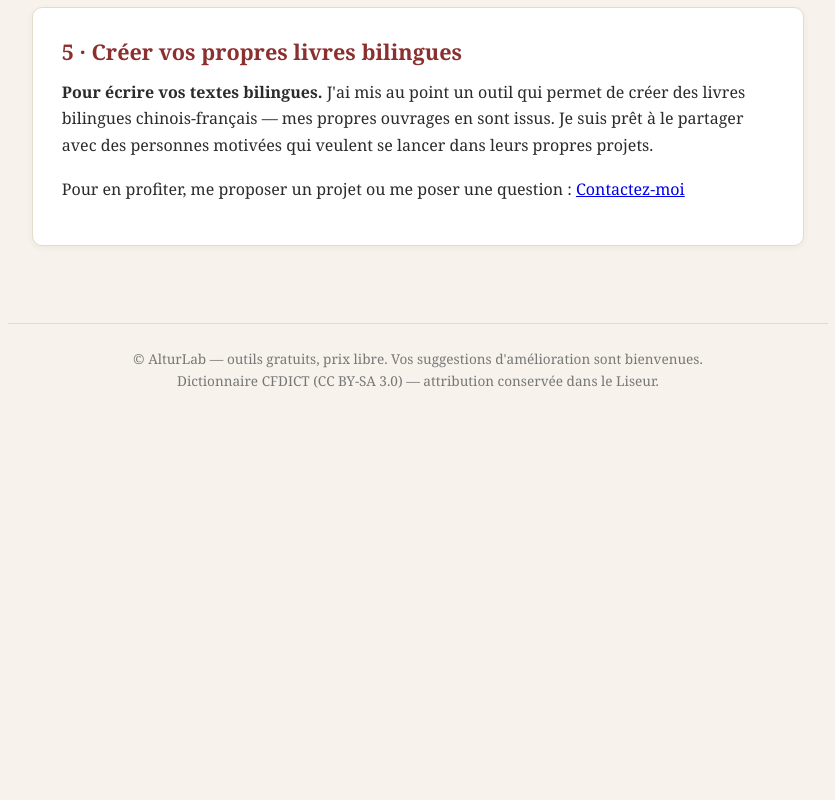
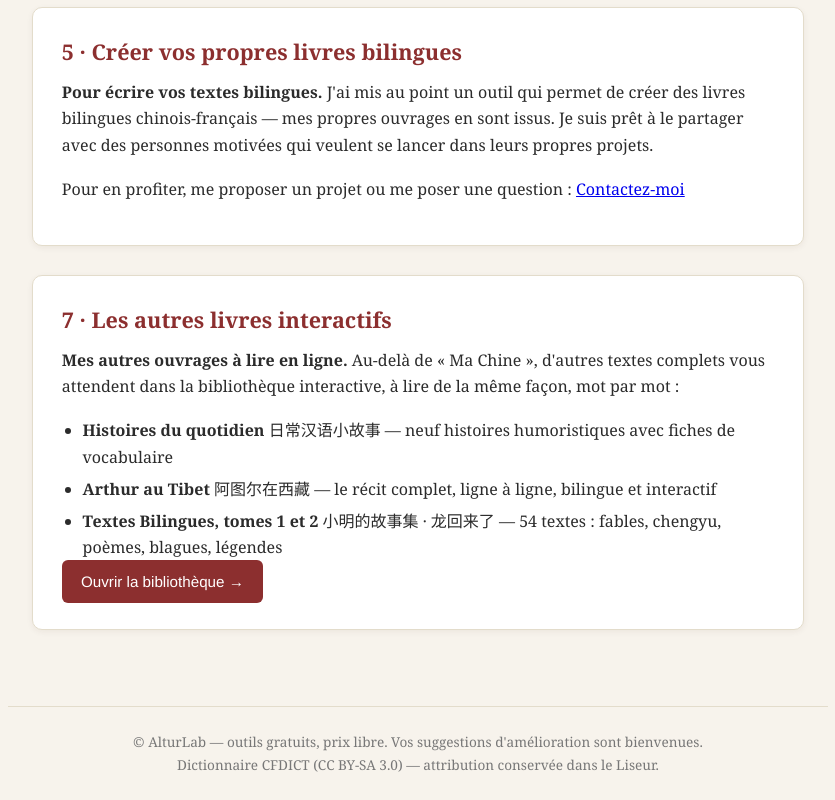
Before and after one commit to AlturForge/alturforge.github.io, a plain HTML site: page index.html in a window 1280 px wide. Shown: the part 1667-2467 px from the top of the page, without its empty margins (222-1057 px from the left). Before the commit the page ends 2084 px from the top, so only its background shows below. Drawn offline with Linux system fonts and the light colour scheme.

Commit message:
Ajout point 7 : les autres livres interactifs (lien bibliothèque)

```diff
--- a/index.html
+++ b/index.html
@@ -4,7 +4,7 @@
 <meta charset="UTF-8">
 <meta name="viewport" content="width=device-width, initial-scale=1.0">
 <title>AlturLab · Apprendre le chinois — mes outils</title>
-<meta name="description" content="Les outils AlturLab pour apprendre le chinois : prononciation, lecture, livres interactifs et livres bilingues sur mesure.">
+<meta name="description" content="Les outils AlturLab pour apprendre le chinois : prononciation, lecture, livres interactifs, livres bilingues sur mesure et bibliothèque de textes interactifs.">
 <style>
   * { margin: 0; padding: 0; box-sizing: border-box; }
   body { font-family: Georgia, 'Times New Roman', serif; background: #f7f3ec; color: #2b2b2b; line-height: 1.65; }
@@ -72,6 +72,17 @@
     <p><strong>Pour écrire vos textes bilingues.</strong> J'ai mis au point un outil qui permet de créer des livres bilingues chinois-français — mes propres ouvrages en sont issus. Je suis prêt à le partager avec des personnes motivées qui veulent se lancer dans leurs propres projets.</p>
     <p>Pour en profiter, me proposer un projet ou me poser une question : <a href="mailto:alainprior@gmail.com">Contactez-moi</a></p>
   </div>
+
+  <div class="tool">
+    <h2>7 · Les autres livres interactifs</h2>
+    <p><strong>Mes autres ouvrages à lire en ligne.</strong> Au-delà de « Ma Chine », d'autres textes complets vous attendent dans la bibliothèque interactive, à lire de la même façon, mot par mot :</p>
+    <ul>
+      <li><strong>Histoires du quotidien</strong> 日常汉语小故事 — neuf histoires humoristiques avec fiches de vocabulaire</li>
+      <li><strong>Arthur au Tibet</strong> 阿图尔在西藏 — le récit complet, ligne à ligne, bilingue et interactif</li>
+      <li><strong>Textes Bilingues, tomes 1 et 2</strong> 小明的故事集 · 龙回来了 — 54 textes : fables, chengyu, poèmes, blagues, légendes</li>
+    </ul>
+    <a class="button" href="https://alturforge.github.io/ma-chine/corpus/">Ouvrir la bibliothèque →</a>
+  </div>
 </main>
 <footer>
   © AlturLab — outils gratuits, prix libre. Vos suggestions d'amélioration sont bienvenues.<br>
```
